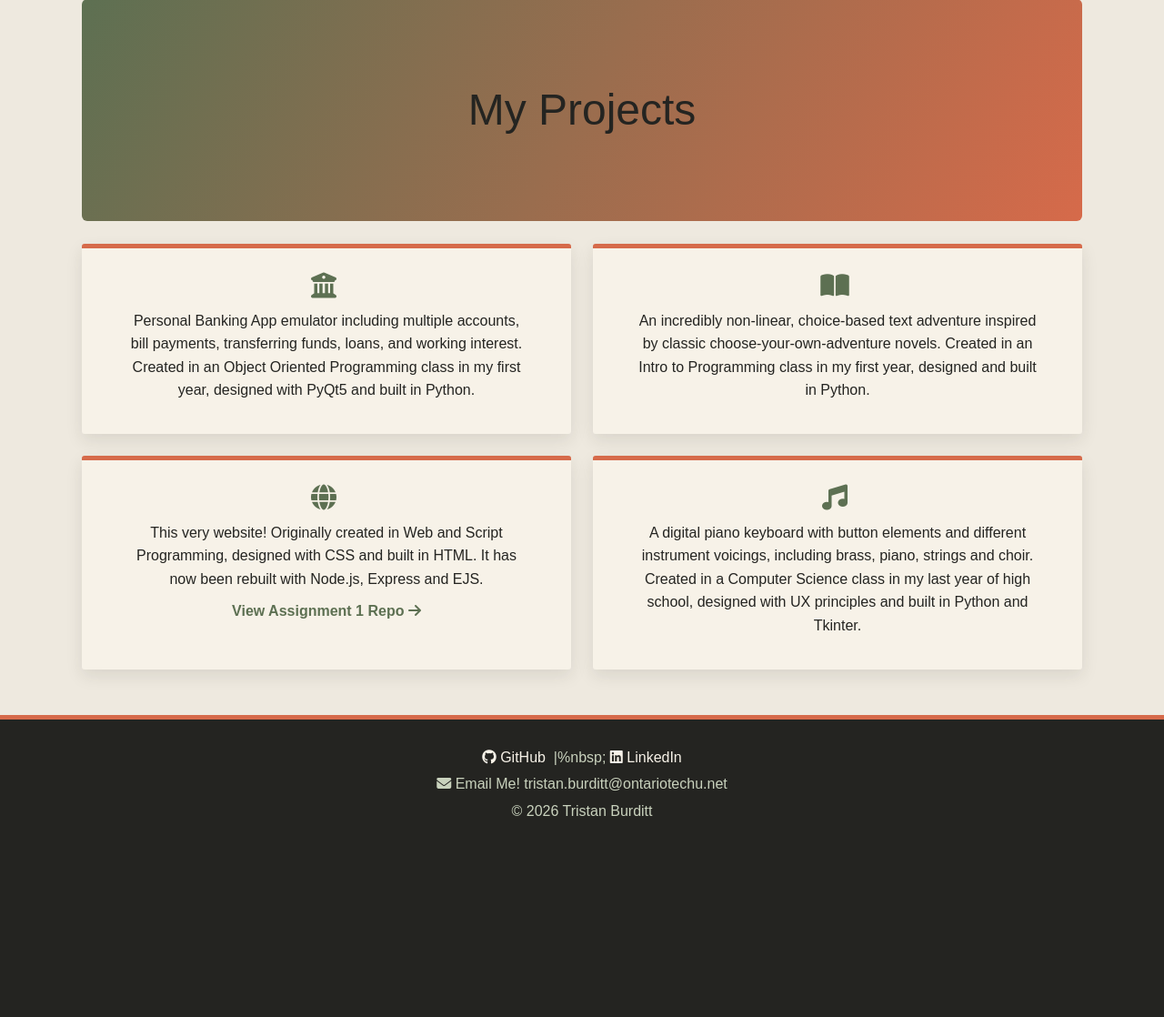
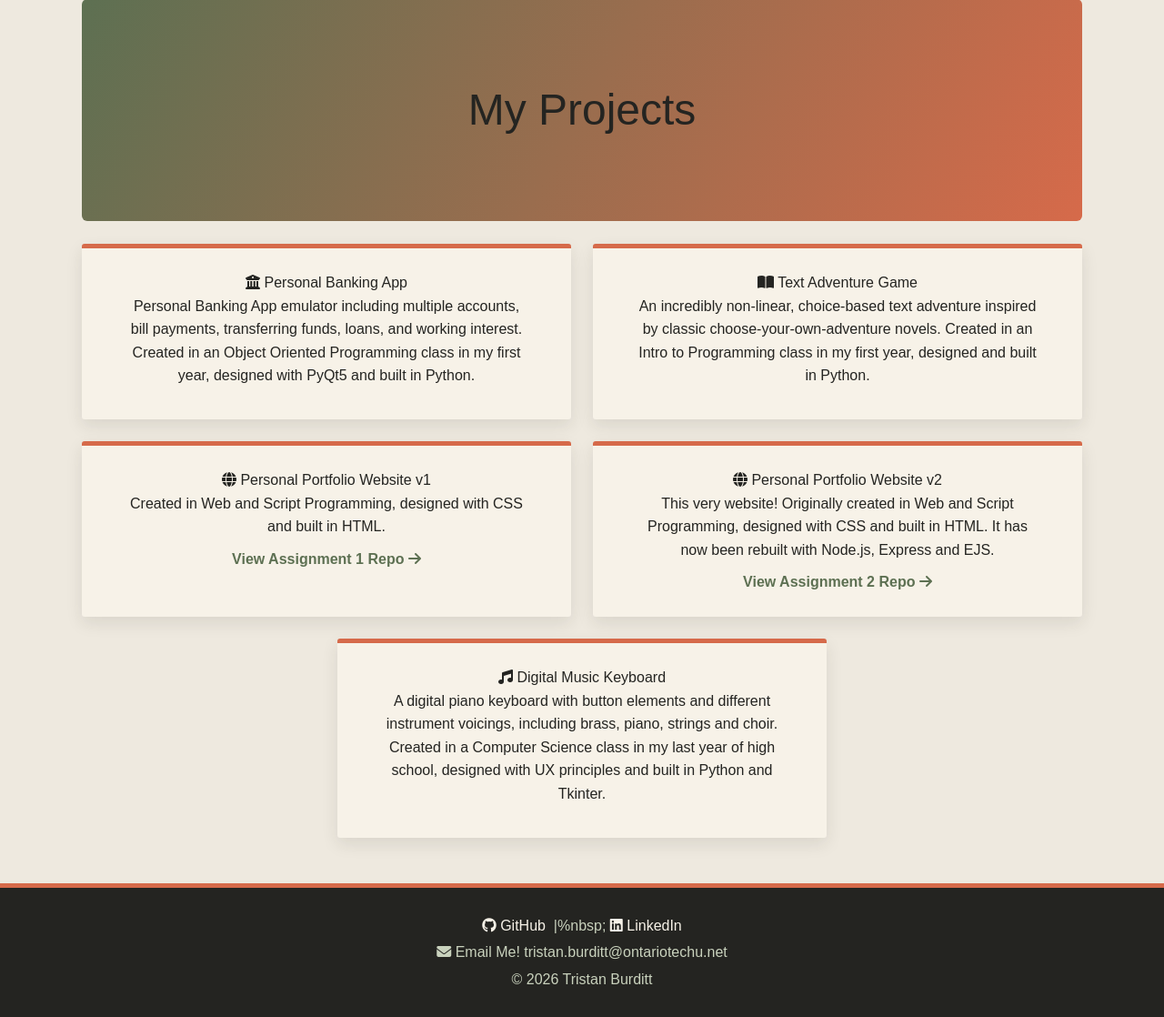
Before and after one commit to ampersans/portfolio-express, a Node server app: page /projects in a window 1280 px wide. Shown: the part 258-1376 px from the top of the page at 91% size. Before the commit the page ends 1155 px from the top, so only its background shows below. Run offline with Node 20, Linux system fonts and the light colour scheme; some libraries are stand-ins or nearby versions.

Commit message:
added padding on about, added a card for this website on projects page

```diff
--- a/routes/index.js
+++ b/routes/index.js
@@ -10,7 +10,7 @@ var router = express.Router();
 
 var projects = [
 
-  //data for projects page, ripped directly from assignment 1
+  //data for projects page, ripped directly from assignment 1 with an addition for this website
   {
     title: 'Personal Banking App',
     icon: 'fa-building-columns',
@@ -22,13 +22,18 @@ var projects = [
     description: 'An incredibly non-linear, choice-based text adventure inspired by classic choose-your-own-adventure novels. Created in an Intro to Programming class in my first year, designed and built in Python.'
   },
   {
-    title: 'Personal Portfolio Website',
+    title: 'Personal Portfolio Website v1',
+    icon: 'fa-globe',
+    description: 'Created in Web and Script Programming, designed with CSS and built in HTML.',
+    link: 'https://github.com/ampersans/portfolio-assignment/',
+    linkText: 'View Assignment 1 Repo',
+  },
+  {
+    title: 'Personal Portfolio Website v2',
     icon: 'fa-globe',
     description: 'This very website! Originally created in Web and Script Programming, designed with CSS and built in HTML. It has now been rebuilt with Node.js, Express and EJS.',
-    link: 'https://github.com/ampersans/portfolio-assignment/',
-    linkText: 'View Assignment 1 Repo',
-    link2: 'https://github.com/ampersans/my-portfolio/',
-    linkText2: 'View Assignment 2 Repo',
+    link: 'https://github.com/ampersans/portfolio-express/',
+    linkText: 'View Assignment 2 Repo',
   },
   {
     title: 'Digital Music Keyboard',
--- a/views/about.ejs
+++ b/views/about.ejs
@@ -11,7 +11,7 @@ about.ejs
         <h2>About Me</h2>
     </div>
 
-    <img src='/images/image.jpg' alt="Photo of Me!" class="profifle-image">
+    <img src='/images/image.jpg' alt="Photo of Me!" class="profifle-image" d-block mx-auto mb-5>
 
     <P>
     I grew up in Oshawa, going to school in Oshawa my whole life. I attended O'Neill CVI in the Instrumental Performing Arts program,
--- a/views/projects.ejs
+++ b/views/projects.ejs
@@ -15,16 +15,23 @@ projects.ejs
         <%projects.forEach(function(project) { %>
             <div class="col-12 col-lg-6">
                 <article class="project-card h-100">
-                    <h3><i class="fa-solid <%= project.icon %>"></i><%= projects.title %></h3>
+                    <div class="project-card-header">
+                        <i class="fa-solid <%= project.icon %>"></i> <%= project.title %>
+                    </div>
+                    <div class="project-card-body">
+                        <% if (project.badge) { %>
+                            <span class="badge project-badge"><%= project.badge %></span>
+                        <% } %>
                     <p><%= project.description %></p>
                     <% if (project.link) { %>
                         <a class="project-link" href="<%= project.link %>" target="_blank" rel="noopener noreferrer">
                             <span class="project-action"><%= project.linkText %> <i class="fa-solid fa-arrow-right"></i></span>
                         </a>
                     <% } %>
+                    </div>
                 </article>
             </div>
-            <% }); %>
+        <% }); %>
     </div>
 
 
```
